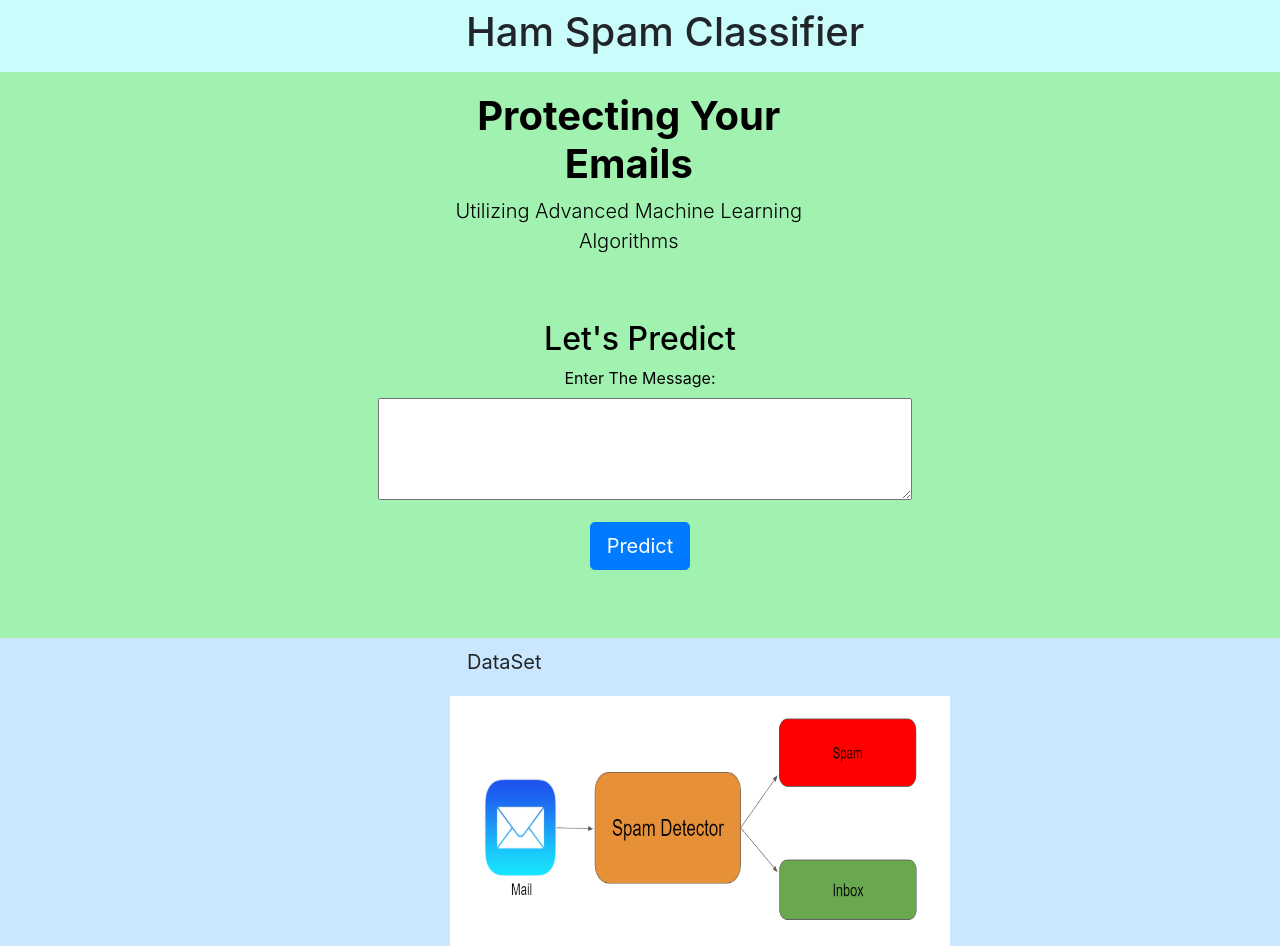
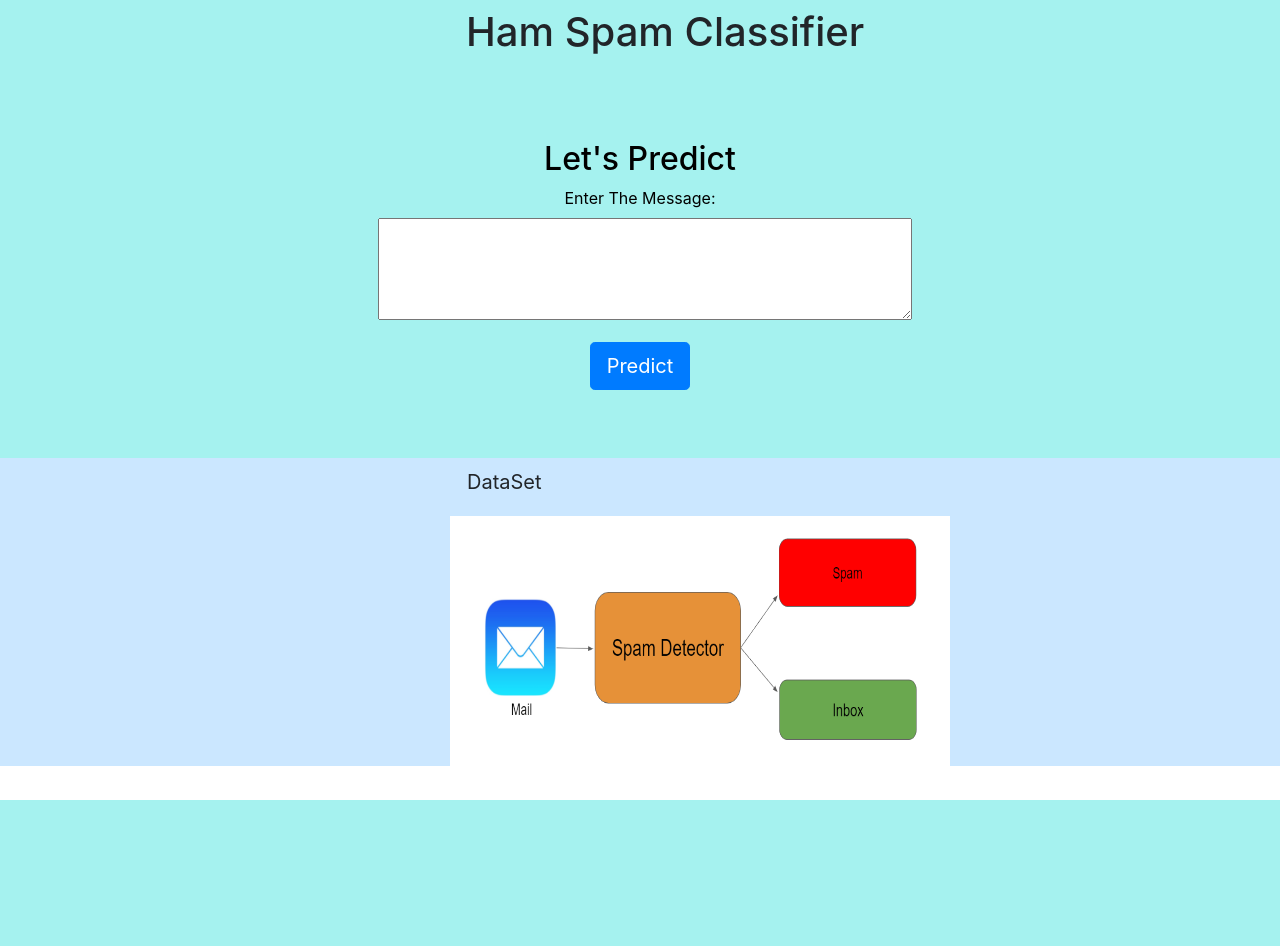
Before and after one commit to AditiSuchi/Render_MsgChecker, a Flask app: page / in a window 1280 px wide. After the commit the page ends 800 px from the top, so only its background shows below. Run offline with Flask 3, Linux system fonts and the light colour scheme; parts of the project's set-up code (start-up, migrations or seed data) failed here and were passed over; some libraries are stand-ins or nearby versions.

Commit message:
commit message

```diff
--- a/templates/index.html
+++ b/templates/index.html
@@ -12,14 +12,18 @@
       <link rel="stylesheet" href="https://cdnjs.cloudflare.com/ajax/libs/font-awesome/6.7.1/css/all.min.css">
 
     <style>
+        /* *{
+         background-image: url("../static/imageee.png") ;
+
+        } */
         .navbar{
-            background-color: rgb(201, 252, 250);
+            background-color: rgb(165, 242, 239);
         }
         .navbar h1{
             margin-left: 450px;
         }
         .header{
-            background-color:rgb(161, 242, 177);
+            background-color: rgb(165, 242, 239);
             color: black;
             padding: 20px 0;
         }
@@ -61,11 +65,7 @@
     <section class="header text-center">
         <div class="container">
             <div class="row align-items-center upper">
-                <div class="col-lg-6">
-                    <h1 class="display-4"> Protecting Your Emails</h1>
-                    <p class="lead"> Utilizing Advanced Machine Learning Algorithms</p>
 
-                </div>
             </div>
 
             <section class="form text-center py-5">
```
